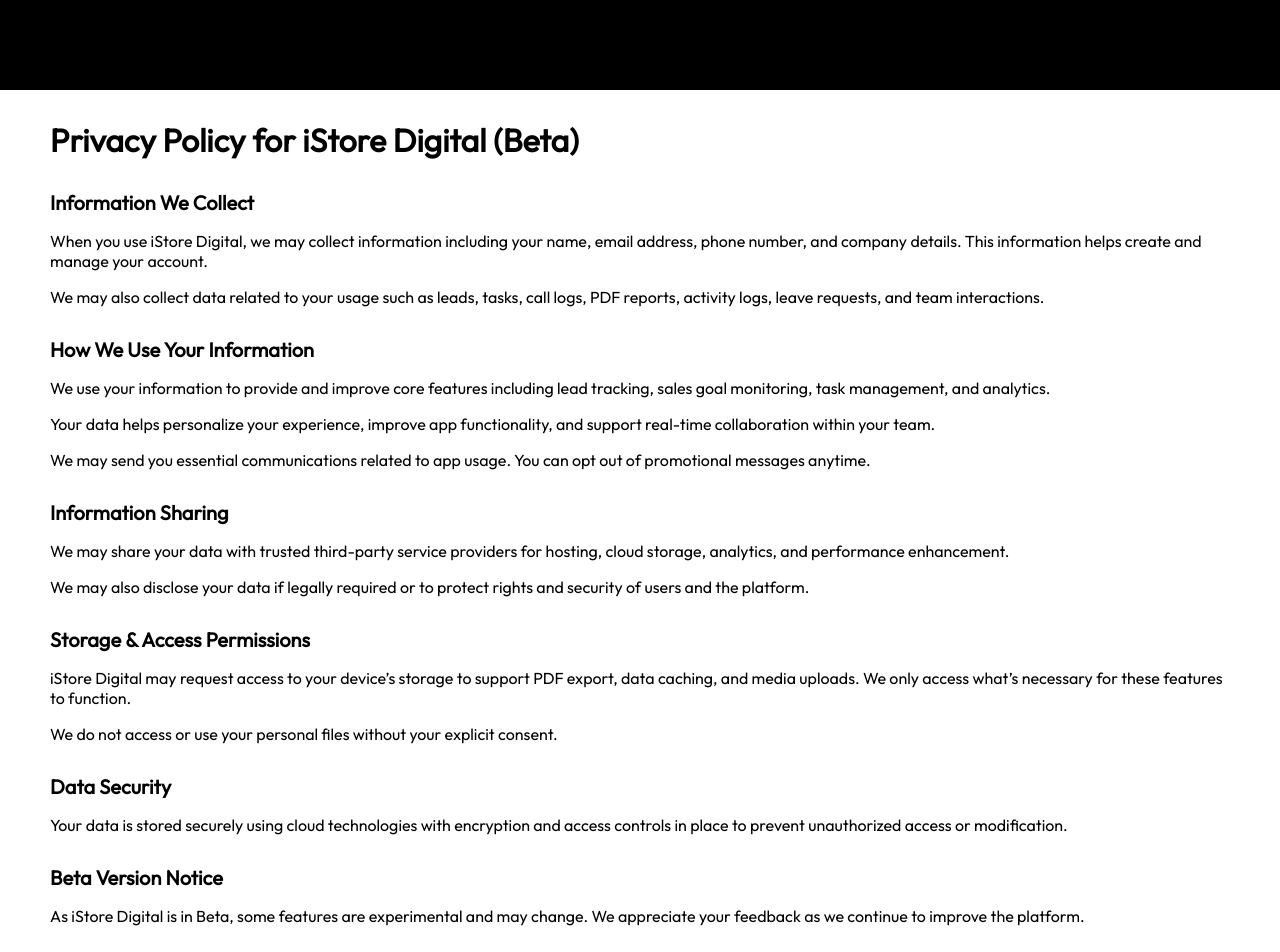
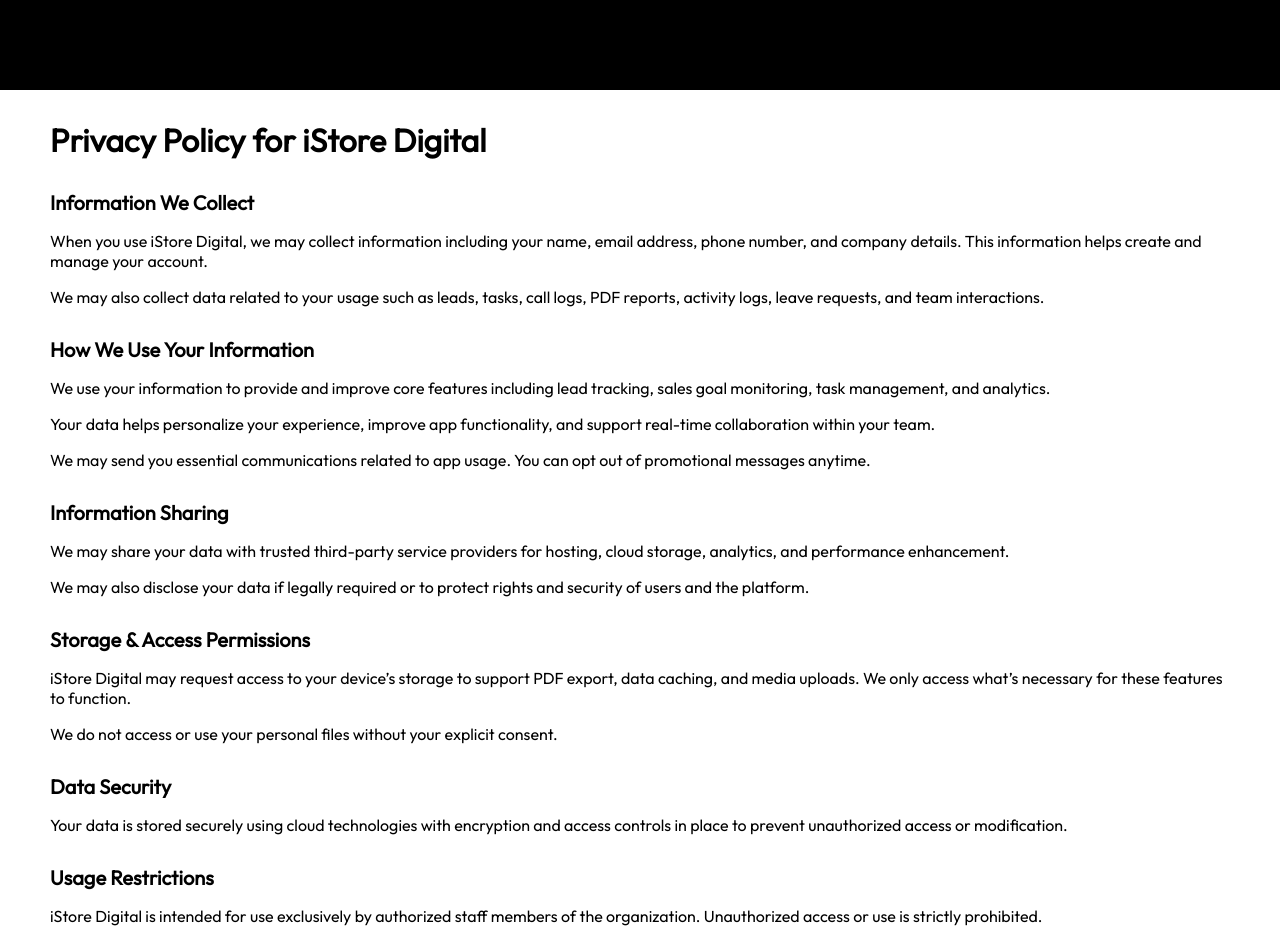
Before and after one commit to Anshif-P/istore_privacy_policy, a plain HTML site: page index.html in a window 1280 px wide. Shown: the part 140-1092 px from the top of the page. Drawn offline with Linux system fonts and the light colour scheme.

Commit message:
Update index.html

```diff
--- a/index.html
+++ b/index.html
@@ -17,7 +17,7 @@
   </header>
 
   <div class="main-content">
-    <div class="main-heading">Privacy Policy for iStore Digital (Beta)</div>
+    <div class="main-heading">Privacy Policy for iStore Digital</div>
 
     <div class="sub-heading">Information We Collect</div>
     <p>When you use iStore Digital, we may collect information including your name, email address, phone number, and company details. This information helps create and manage your account.</p>
@@ -39,8 +39,8 @@
     <div class="sub-heading">Data Security</div>
     <p>Your data is stored securely using cloud technologies with encryption and access controls in place to prevent unauthorized access or modification.</p>
 
-    <div class="sub-heading">Beta Version Notice</div>
-    <p>As iStore Digital is in Beta, some features are experimental and may change. We appreciate your feedback as we continue to improve the platform.</p>
+    <div class="sub-heading">Usage Restrictions</div>
+    <p>iStore Digital is intended for use exclusively by authorized staff members of the organization. Unauthorized access or use is strictly prohibited.</p>
 
     <div class="sub-heading">Your Choices</div>
     <p>You can access, correct, or delete your personal data through the app or by contacting us.</p>
```
